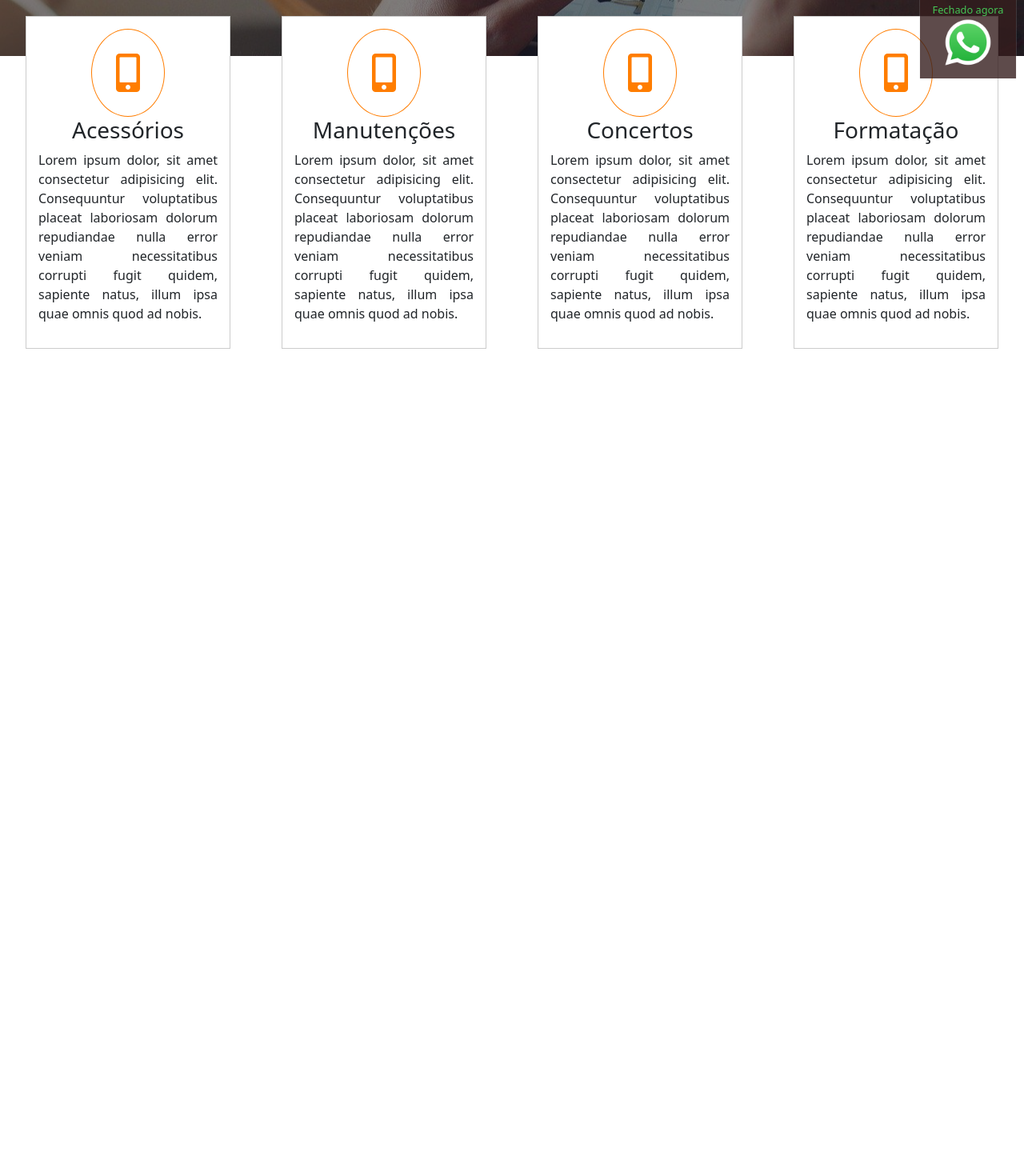
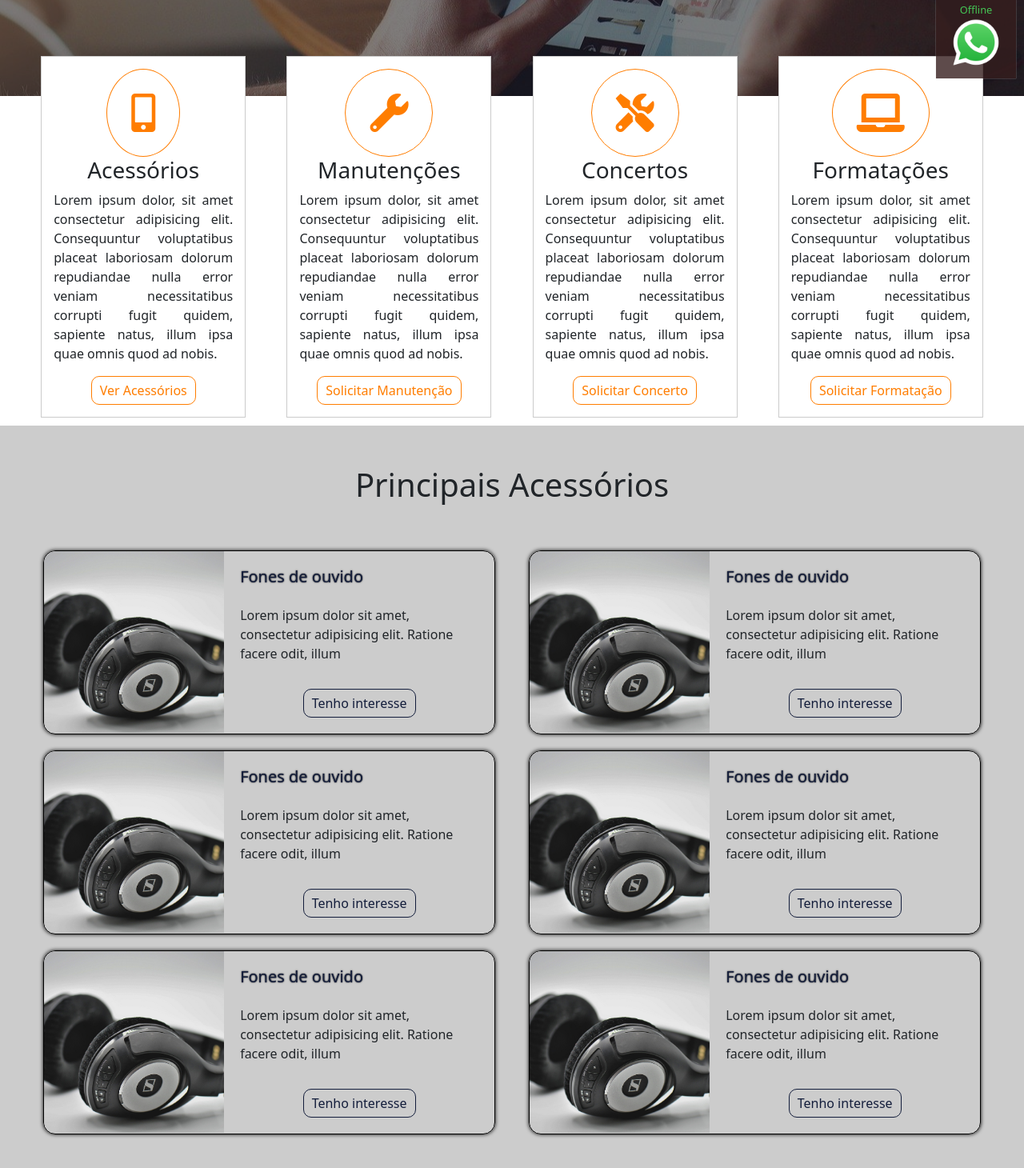
Before and after one commit to lipevidal/Vidaltec, a plain HTML site: page index.html in a window 1280 px wide. Shown: the part 692-2152 px from the top of the page at 80% size. Before the commit the page ends 1128 px from the top, so only its background shows below. Drawn offline with nearby package versions, Linux system fonts and the light colour scheme.

Commit message:
Versão 3
Seção de Acessórios.. faltando colocar conteúdos

```diff
--- a/index.html
+++ b/index.html
@@ -46,7 +46,7 @@
                     <nav class="toggle">
                         <ul>
                             <li><a href="">HOME</a></li>
-                            <li><a href="">ACESSÓRIOS</a></li>
+                            <li><a href="#acessorios">ACESSÓRIOS</a></li>
                             <li><a href="">SERVIÇOS</a></li>
                             <li><a href="">CONTATO</a></li>
                             <li><a href="">SOLICITE UM ORÇAMENTO</a></li>
@@ -85,7 +85,7 @@
             <nav class="principal">
                 <ul>
                     <li><a href="">HOME</a></li>
-                    <li><a href="">ACESSÓRIOS</a></li>
+                    <li><a href="#acessorios">ACESSÓRIOS</a></li>
                     <li><a href="">SERVIÇOS</a></li>
                     <li><a href="">CONTATO</a></li>
                     <li><a href="">SOLICITE UM <br> ORÇAMENTO</a></li>
@@ -98,8 +98,8 @@
     <section id="banner">
         <div class="escuro">
             <div class="apresentacao container">
-                <h1>Assistência técnica <br> especializada</h1>
-                <p>Acesssórios em geral, manutenção de equipamentos eletrônicos, formatação... tudo que você procura você encontra aqui!</p>
+                <h1>Sua <br> assistência técnica <br> especializada</h1>
+                <p>Acesssórios em gerais, formatações, manutenções e concertos de equipamentos eletrônicos... tudo que você procura em um só lugar!</p>
             </div><!--fim apresentacao-->
         </div><!--fim escuro-->
     </section><!--fim banner-->
@@ -111,27 +111,90 @@
                 <h3>Acessórios</h3>
                 <p>Lorem ipsum dolor, sit amet consectetur adipisicing elit. Consequuntur voluptatibus placeat laboriosam dolorum repudiandae nulla error veniam necessitatibus corrupti fugit quidem, sapiente natus, illum ipsa quae omnis quod ad nobis.
                 </p>
+                <a href="#acessorios">Ver Acessórios</a>
             </div><!--fim conteudo caixa-->
 
             <div class="conteudoCaixa">
-                <i class="fas fa-mobile-alt"></i>
+                <i class="fas fa-wrench"></i>
                 <h3>Manutenções</h3>
                 <p>Lorem ipsum dolor, sit amet consectetur adipisicing elit. Consequuntur voluptatibus placeat laboriosam dolorum repudiandae nulla error veniam necessitatibus corrupti fugit quidem, sapiente natus, illum ipsa quae omnis quod ad nobis.</p>
+                <button>Solicitar Manutenção</button>
             </div><!--fim conteudo caixa-->
 
             <div class="conteudoCaixa">
-                <i class="fas fa-mobile-alt"></i>
+                <i class="fas fa-tools"></i>
                 <h3>Concertos</h3>
                 <p>Lorem ipsum dolor, sit amet consectetur adipisicing elit. Consequuntur voluptatibus placeat laboriosam dolorum repudiandae nulla error veniam necessitatibus corrupti fugit quidem, sapiente natus, illum ipsa quae omnis quod ad nobis.</p>
+                <button>Solicitar Concerto</button>
             </div><!--fim conteudo caixa-->
 
             <div class="conteudoCaixa">
-                <i class="fas fa-mobile-alt"></i>
-                <h3>Formatação</h3>
+                <i class="fas fa-laptop"></i>
+                <h3>Formatações</h3>
                 <p>Lorem ipsum dolor, sit amet consectetur adipisicing elit. Consequuntur voluptatibus placeat laboriosam dolorum repudiandae nulla error veniam necessitatibus corrupti fugit quidem, sapiente natus, illum ipsa quae omnis quod ad nobis.</p>
+                <button>Solicitar Formatação</button>
             </div><!--fim conteudo caixa-->
         </div><!--fim caixa-->
     </section><!--fim informacoes-->
+
+    <section id="acessorios">
+        <h4>Principais Acessórios</h4>
+        <div class="caixas-itens container">
+            <div class="itens">
+                <div class="caixa-img"></div>
+                <div class="caixa-conteudo">
+                    <h5>Fones de ouvido</h5>
+                    <p>Lorem ipsum dolor sit amet, consectetur adipisicing elit. Ratione facere odit, illum</p>
+                    <button>Tenho interesse</button>
+                </div><!--fim caixa-conteudo-->
+            </div><!--fim itens-->
+
+            <div class="itens">
+                <div class="caixa-img"></div>
+                <div class="caixa-conteudo">
+                    <h5>Fones de ouvido</h5>
+                    <p>Lorem ipsum dolor sit amet, consectetur adipisicing elit. Ratione facere odit, illum</p>
+                    <button>Tenho interesse</button>
+                </div><!--fim caixa-conteudo-->
+            </div><!--fim itens-->
+
+            <div class="itens">
+                <div class="caixa-img"></div>
+                <div class="caixa-conteudo">
+                    <h5>Fones de ouvido</h5>
+                    <p>Lorem ipsum dolor sit amet, consectetur adipisicing elit. Ratione facere odit, illum</p>
+                    <button>Tenho interesse</button>
+                </div><!--fim caixa-conteudo-->
+            </div><!--fim itens-->
+
+            <div class="itens">
+                <div class="caixa-img"></div>
+                <div class="caixa-conteudo">
+                    <h5>Fones de ouvido</h5>
+                    <p>Lorem ipsum dolor sit amet, consectetur adipisicing elit. Ratione facere odit, illum</p>
+                    <button>Tenho interesse</button>
+                </div><!--fim caixa-conteudo-->
+            </div><!--fim itens-->
+
+            <div class="itens">
+                <div class="caixa-img"></div>
+                <div class="caixa-conteudo">
+                    <h5>Fones de ouvido</h5>
+                    <p>Lorem ipsum dolor sit amet, consectetur adipisicing elit. Ratione facere odit, illum</p>
+                    <button>Tenho interesse</button>
+                </div><!--fim caixa-conteudo-->
+            </div><!--fim itens-->
+
+            <div class="itens">
+                <div class="caixa-img"></div>
+                <div class="caixa-conteudo">
+                    <h5>Fones de ouvido</h5>
+                    <p>Lorem ipsum dolor sit amet, consectetur adipisicing elit. Ratione facere odit, illum</p>
+                    <button>Tenho interesse</button>
+                </div><!--fim caixa-conteudo-->
+            </div><!--fim itens-->
+        </div><!--fim caixas-->
+    </section><!--fim acessorios-->
 
 
 
--- a/script/script.js
+++ b/script/script.js
@@ -43,9 +43,9 @@ console.log(resposta)
 console.log(resultado)
 
 if ((resposta == 'sabado' && resultado == 'OKsabado') || (resposta == 'OK' && (resultado == 'OKsabado' || resultado == 'OKtudo'))){
-    total = 'Aberto agora';
+    total = 'Online';
 } else {
-    total = 'Fechado agora';
+    total = 'Offline';
 }
 
 console.log(total);
--- a/style/estilo.css
+++ b/style/estilo.css
@@ -23,7 +23,7 @@ body{
 
 /*********wpp************/
 #wpp{
-    width: 120px;
+    width: 100px;
     text-align: center;
     position: fixed;
     z-index: 2;
@@ -241,7 +241,7 @@ body{
 /********banner**********/
 #banner{
     width: 100%;
-    height: 600px;
+    height: 650px;
     background: url('../imagens/capa2.jpg') no-repeat center;
     background-size: cover;
     margin-top: -50px;
@@ -252,7 +252,7 @@ body{
 
 .escuro{
     width: 100%;
-    height: 650px;
+    height: 700px;
     background-color: rgba(0,0,0,0.5);
     margin-top: -50px;
     display: flex;
@@ -285,6 +285,7 @@ body{
 
 #informacoes{
     background-color: transparent;
+    margin-bottom: 10px;
 }
 #informacoes .caixas{
     background-color: transparent;
@@ -292,7 +293,7 @@ body{
     margin-top: -50px;
     position: relative;
     display: flex;
-    justify-content: space-around;
+    justify-content: space-evenly;
 }
 
 #informacoes .caixas .conteudoCaixa{
@@ -323,3 +324,93 @@ body{
 #informacoes .caixas .conteudoCaixa p{
     text-align: justify;
 }
+
+#informacoes .caixas .conteudoCaixa button,
+#informacoes .caixas .conteudoCaixa a{
+    padding: 5px 10px;
+    border: 1px solid var(--corPrincipal);
+    border-radius: 10px;
+    background-color: transparent;
+    color: var(--corPrincipal);
+    text-decoration: none;
+}
+
+#informacoes .caixas .conteudoCaixa button:hover,
+#informacoes .caixas .conteudoCaixa a:hover{
+    background-color: var(--corPrincipal);
+    color: var(--corPadrao);
+}
+
+/*****acessórios******/
+
+#acessorios{
+    background-color: #ccc;
+    padding-bottom: 50px;
+}
+
+#acessorios h4{
+    text-align: center;
+    padding: 50px 0;
+    font-size: 2.5em;
+}
+
+#acessorios .caixas-itens{
+    /*background-color: yellow;*/
+    display: flex;
+    flex-wrap: wrap;
+    justify-content: space-evenly;
+}
+
+#acessorios .caixas-itens .itens{
+    border: 1px solid black;
+    border-radius: 15px;
+    box-shadow: 0 0 5px black;
+    width: 45%;
+    height: 230px;
+    display: flex;
+    margin-bottom: 20px;
+}
+
+#acessorios .caixas-itens .itens .caixa-img{
+    width: 40%;
+    height: 227px;
+    border-radius: 15px 0 0 15px;
+    background: url('../imagens/fone.jpg') no-repeat center;
+    background-size: cover;
+}
+
+#acessorios .caixas-itens .itens .caixa-conteudo{
+    padding: 20px;
+    /*background-color: blue;*/
+    width: 60%;
+    display: flex;
+    flex-direction: column;
+    justify-content: space-between;
+    align-items: center;
+}
+
+#acessorios .caixas-itens .itens .caixa-conteudo h5{
+    width: 100%;
+    color: var(--corSecundaria);
+    text-shadow: 0 0 2px black;
+}
+
+#acessorios .caixas-itens .itens .caixa-conteudo p{
+    width: 100%;
+    overflow-y: hidden;
+}
+
+#acessorios .caixas-itens .itens .caixa-conteudo button{
+    padding: 5px 10px;
+    border: 1px solid var(--corSecundaria);
+    border-radius: 10px;
+    background-color: transparent;
+    color: var(--corSecundaria);
+    text-decoration: none;
+}
+
+#acessorios .caixas-itens .itens .caixa-conteudo button:hover{
+    background-color: var(--corPrincipal);
+    color: var(--corPadrao);
+    border: 1px solid var(--corPrincipal);
+}
--- a/style/responsive.css
+++ b/style/responsive.css
@@ -1,4 +1,4 @@
-@media (max-width: 1120px){
+@media (max-width: 1200px){
     #topo .conteudoTopo .logoInformacoes{
         flex-direction: column;
     }
@@ -12,6 +12,13 @@
     #informacoes .caixas .conteudoCaixa{
         width: 35%;
         margin-bottom: 20px;
+    }
+    #acessorios .caixas-itens{
+        flex-direction: column;
+        align-items: center;
+    }
+    #acessorios .caixas-itens .itens{
+        width: 80%;
     }
 }
 
@@ -52,6 +59,28 @@
     #informacoes .caixas .conteudoCaixa{
         width: 80%;
     }
+    #acessorios .caixas-itens .itens{
+        width: 90%;
+        display: flex;
+        height: 500px;
+        flex-direction: column;
+    }
+    #acessorios .caixas-itens .itens .caixa-img{
+        width: 100%;
+        height: 300px;
+        border-radius: 15px;
+    }
+
+    #acessorios .caixas-itens .itens .caixa-conteudo{
+        width: 100%;
+        display: flex;
+        flex-direction: column;
+        justify-content: space-between;
+        align-items: center;
+    }
+    #acessorios .caixas-itens .itens .caixa-conteudo h5{
+        text-align: center;
+    }
 }
 
 @media (max-width: 550px){
```
Also changed, not shown: imagens/fone.jpg (added).
